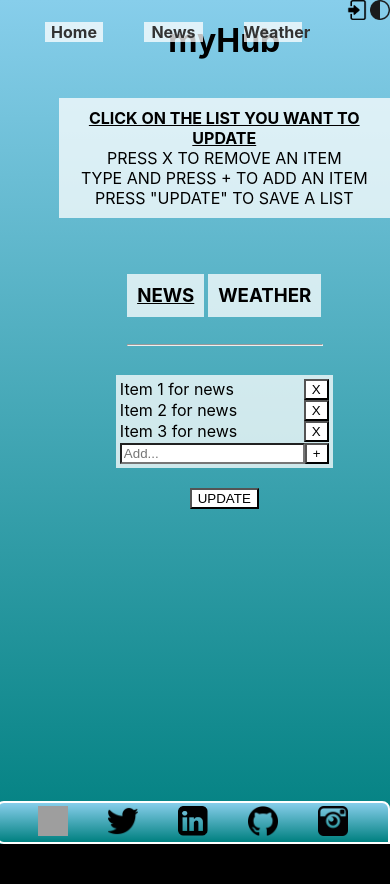
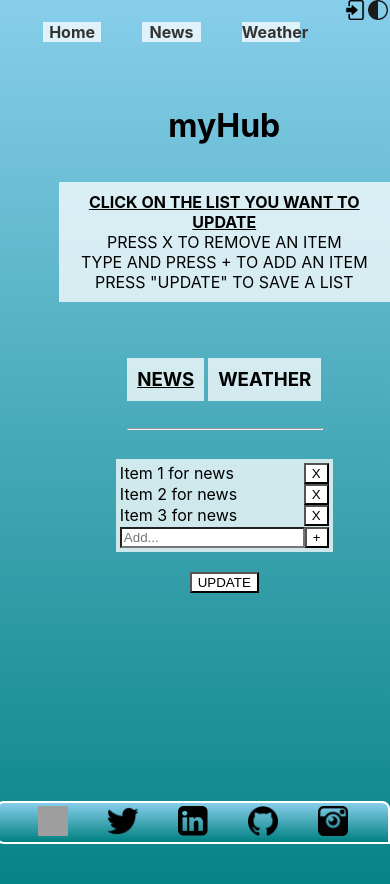
Before and after one commit to AxelrodAsaf/AsafDash, a React (Create React App) app: page /MyHub in a window 390 px wide. Shown: the top 884 px of the page. Before the commit the page ends 844 px from the top, so only its background shows below. Built offline with nearby package versions, Linux system fonts and the light colour scheme; no server answers; grey boxes are pictures that could not be loaded.

Commit message:
Added tokenVerif for userEmail: 'a' (me only);

```diff
--- a/package.json
+++ b/package.json
@@ -9,6 +9,7 @@
     "@types/react-router-dom": "^5.3.3",
     "axios": "^1.2.3",
     "bcrypt": "^5.1.0",
+    "chart.js": "^4.2.1",
     "cors": "^2.8.5",
     "express": "^4.18.2",
     "firebase": "^9.15.0",
--- /dev/null
+++ b/src/components/LastSignIn.jsx
@@ -0,0 +1,57 @@
+import axios from 'axios';
+import React, { useEffect, useRef } from 'react';
+import Chart from 'chart.js/auto';
+
+export default function LastSignIn(props) {
+  let themeLight = props.themeLight;
+  const chartRef = useRef(null);
+  const userToken = localStorage.getItem('Dashboard-user-token');
+  let userObject = null;
+
+  // Get the lastSignIn value from the database
+  useEffect(() => {
+    async function getUserInfo() {
+      try {
+        const response = await axios.get('http://localhost:8000/getInfo/news', {
+          headers: { Authorization: userToken ? userToken : undefined }
+        });
+          // eslint-disable-next-line react-hooks/exhaustive-deps
+          userObject = response.data.user;
+          // Create chart data
+          const labels = Object.keys(userObject.lastTokenVerif);
+          const data = Object.values(userObject.lastTokenVerif);
+          // Create chart
+          new Chart(chartRef.current, {
+            type: 'line',
+            data: {
+              labels,
+              datasets: [{
+                data,
+                label: 'Requests per Day',
+                borderColor: 'black',
+                fill: false
+              }]
+            },
+            options: {
+              // responsive: false,
+              maintainAspectRatio: false
+            }
+          });
+      }
+      catch (error) {
+        console.error(error);
+      }
+    }
+    getUserInfo();
+  }, [userToken]);
+
+  return (
+    <div className="widget" style={{ margin: ".5vw" }} >
+      {themeLight ?
+        <canvas ref={chartRef} />
+        :
+        <canvas ref={chartRef} style={{ background: "white" }} />
+      }
+    </div>
+  );
+}
--- a/src/pages/MyHub.jsx
+++ b/src/pages/MyHub.jsx
@@ -1,6 +1,7 @@
 import axios from 'axios';
 import React, { useEffect, useState } from 'react';
 import Navbar from '../components/Navbar';
+import LastSignIn from '../components/LastSignIn';
 import '../styles/MyHub.css';
 
 function MyHub(props) {
@@ -73,7 +74,7 @@ function MyHub(props) {
         const weatherList = lists[1];
         // const externallinksList = lists[2];
         try {
-            await axios.put('https://asafdashserver.onrender.com/updateInfo', {
+            await axios.put('http://localhost:8000/updateInfo', {
                 data: {
                     news: newsList,
                     weather: weatherList,
@@ -97,19 +98,20 @@ function MyHub(props) {
     return (
         <div className='myhub-main'>
             <Navbar themeLight={themeLight} setThemeLight={setThemeLight} />
-            <div className="myhub-submain">
+            <div>
+                <div className="myhub-editPages">
                     <div style={{
                         display: "flex",
                         flexDirection: "column",
                         alignItems: "center",
                     }}>
                         <h1>myHub</h1>
+                    </div>
                     <p style={{ textAlign: "center", background: "var(--widgetBackground)", padding: "10px" }}>
                         <strong style={{ textDecoration: "underline" }}>CLICK ON THE LIST YOU WANT TO UPDATE<br /></ strong>
                         PRESS X TO REMOVE AN ITEM<br />
                         TYPE AND PRESS + TO ADD AN ITEM<br />
                         PRESS "UPDATE" TO SAVE A LIST</p>
-                </div>
                     <h4 className="tabs">
                         <div style={{
                             width: "100%",
@@ -156,6 +158,12 @@ function MyHub(props) {
                     </div>
                     <br />
                     <button onClick={() => handleUpdateDatabase()} style={{ textDecoration: "bold" }}>UPDATE</button>
+                    {userLoggedIn === "a" &&
+                        <div className="right-side widget">
+                            <LastSignIn themeLight={themeLight} setThemeLight={setThemeLight} />
+                        </div>
+                    }
+                </div>
             </div>
         </div>
     );
--- a/src/styles/MyHub.css
+++ b/src/styles/MyHub.css
@@ -2,7 +2,7 @@
   background: var(--background);
 }
 
-.myhub-submain {
+.myhub-editPages {
   border-color: var(--borders);
   color: var(--maintext);
   margin-left: 15vw;
@@ -13,3 +13,14 @@
   margin-left: 15vw;
   height: 100vh;
 }
+
+@media screen and (max-width: 768px) {
+  .myhub-main {
+    padding-top: 10vh;
+    width: 100vw;
+    height: 100vh;
+    display: flex;
+    justify-content: center;
+    align-items: center;
+  }
+}
--- a/src/styles/Navbar.css
+++ b/src/styles/Navbar.css
@@ -211,9 +211,9 @@
   }
 
   .navbar-pagebutton {
-    background: rgba(255, 255, 255, .75);
+    background: var(--widgetBackground);
+    color: var(--secondarytext);
     font-size: medium;
-    color: var(--secondarytext);
     font-weight: bold;
   }
 
```
Also changed, not shown: 1 other file (tests, documents, lock files or other folders). Lines whose indentation alone changed are shown as unchanged.
